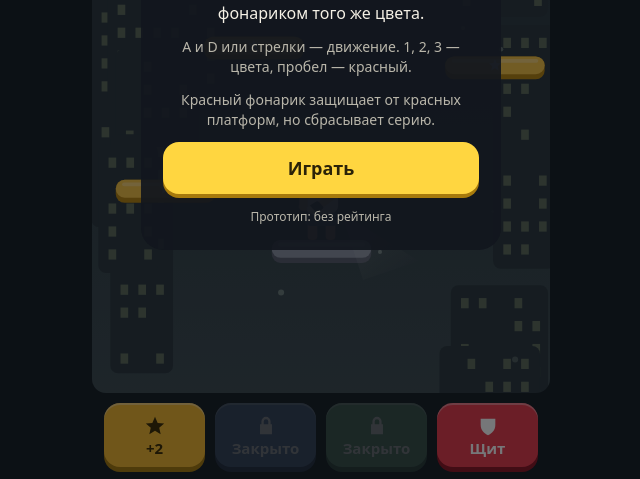
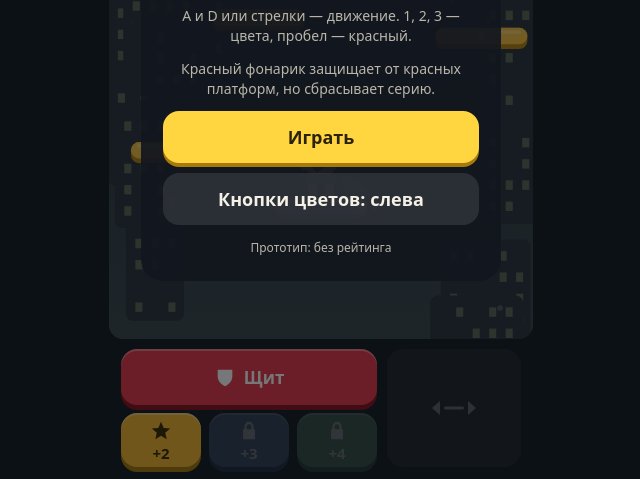
Before and after one commit to NewbieGD/social-lift, a website built with Vite: page frontend/index.html in a window 1280 px wide. Shown: the part 321-800 px from the top of the page, without its empty margins (319-959 px from the left). Built offline with nearby package versions, Linux system fonts and the light colour scheme.

Commit message:
Add files via upload

```diff
--- a/frontend/index.html
+++ b/frontend/index.html
@@ -35,7 +35,15 @@
             <div id="toast" class="toast"></div>
           </div>
         </div>
-        <div id="buttons"></div>
+        <div id="controls">
+          <div id="buttons"></div>
+          <div id="pad" aria-hidden="true">
+            <svg viewBox="0 0 64 24" width="64" height="24">
+              <path d="M10 12l8-7v14zM54 12l-8-7v14z" fill="currentColor" />
+              <rect x="22" y="10.5" width="20" height="3" rx="1.5" fill="currentColor" />
+            </svg>
+          </div>
+        </div>
       </div>
 
       <div id="startScreen" class="overlay">
@@ -45,6 +53,7 @@
           <p id="startControls" class="muted"></p>
           <p id="startRed" class="muted"></p>
           <button id="startBtn" class="primary"></button>
+          <button id="sideBtn" class="secondary"></button>
           <p id="protoNote" class="note"></p>
         </div>
       </div>
--- a/frontend/src/i18n/ru.ts
+++ b/frontend/src/i18n/ru.ts
@@ -31,10 +31,12 @@ export const ru = {
   start: {
     title: 'Социальный лифт',
     lead: 'Прыгайте вверх и ловите платформы фонариком того же цвета.',
-    controlsTouch: 'Ведите пальцем по полю, чтобы двигаться. Кнопки внизу меняют цвет фонарика.',
+    controlsTouch: 'Одним пальцем ведите по полю или по полоске со стрелками, другим нажимайте цвета.',
     controlsKeys: 'A и D или стрелки — движение. 1, 2, 3 — цвета, пробел — красный.',
     redHint: 'Красный фонарик защищает от красных платформ, но сбрасывает серию.',
     play: 'Играть',
+    sideLeft: 'Кнопки цветов: слева',
+    sideRight: 'Кнопки цветов: справа',
   },
   result: {
     title: 'Вы дошли до:',
--- a/frontend/src/input/input.ts
+++ b/frontend/src/input/input.ts
@@ -23,14 +23,21 @@ export class InputController {
   /** Pixels per world unit, updated on resize. */
   scale = 1;
 
-  constructor(private field: HTMLElement) {
+  private steerSurface: HTMLElement | null = null;
+
+  constructor(surfaces: HTMLElement[]) {
     window.addEventListener('keydown', this.onKeyDown);
     window.addEventListener('keyup', this.onKeyUp);
     window.addEventListener('blur', () => this.reset());
-    field.addEventListener('pointerdown', this.onPointerDown);
-    field.addEventListener('pointermove', this.onPointerMove);
-    field.addEventListener('pointerup', this.onPointerUp);
-    field.addEventListener('pointercancel', this.onPointerUp);
+    for (const el of surfaces) this.addSurface(el);
+  }
+
+  /** Any element that should accept steering drags (play field, side pad). */
+  addSurface(el: HTMLElement): void {
+    el.addEventListener('pointerdown', this.onPointerDown);
+    el.addEventListener('pointermove', this.onPointerMove);
+    el.addEventListener('pointerup', this.onPointerUp);
+    el.addEventListener('pointercancel', this.onPointerUp);
   }
 
   /** Called by light buttons and keyboard shortcuts. */
@@ -103,9 +110,11 @@ export class InputController {
   private onPointerDown = (e: PointerEvent): void => {
     if (this.steerPointer !== null) return;
     this.steerPointer = e.pointerId;
-    this.field.setPointerCapture?.(e.pointerId);
+    const el = e.currentTarget as HTMLElement;
+    this.steerSurface = el;
+    el.setPointerCapture?.(e.pointerId);
     if (this.mode === 'zones') {
-      const rect = this.field.getBoundingClientRect();
+      const rect = el.getBoundingClientRect();
       this.zoneDir = e.clientX < rect.left + rect.width / 2 ? -1 : 1;
     } else {
       this.dragStartPx = e.clientX;
@@ -118,7 +127,7 @@ export class InputController {
   private onPointerMove = (e: PointerEvent): void => {
     if (e.pointerId !== this.steerPointer) return;
     if (this.mode === 'zones') {
-      const rect = this.field.getBoundingClientRect();
+      const rect = (this.steerSurface ?? (e.currentTarget as HTMLElement)).getBoundingClientRect();
       this.zoneDir = e.clientX < rect.left + rect.width / 2 ? -1 : 1;
       return;
     }
@@ -136,6 +145,7 @@ export class InputController {
   private onPointerUp = (e: PointerEvent): void => {
     if (e.pointerId !== this.steerPointer) return;
     this.steerPointer = null;
+    this.steerSurface = null;
     this.dragTargetX = null;
     this.zoneDir = 0;
   };
--- a/frontend/src/main.ts
+++ b/frontend/src/main.ts
@@ -20,9 +20,11 @@ const hintEl = $('hint');
 const toastEl = $('toast');
 const walletEl = scoreEl.parentElement as HTMLElement;
 const buttonsEl = $('buttons');
+const controlsEl = $('controls');
+const padEl = $('pad');
 
 const renderer = new Renderer(canvas);
-const input = new InputController(field);
+const input = new InputController([field, padEl]);
 const isTouch = window.matchMedia('(pointer: coarse)').matches;
 
 let sim = new Sim(randomSeed(), 700);
@@ -49,7 +51,7 @@ function layout(): void {
   renderer.resize(cssW, cssH, scale);
   input.scale = scale;
   sim.setViewHeight(viewH);
-  buttonsEl.style.maxWidth = `${Math.max(cssW, 300)}px`;
+  controlsEl.style.maxWidth = `${Math.max(cssW, 300)}px`;
 }
 
 new ResizeObserver(layout).observe(field);
@@ -57,7 +59,7 @@ window.addEventListener('orientationchange', () => setTimeout(layout, 200));
 
 // ---------- Light buttons ----------
 
-const LIGHTS: LightId[] = ['yellow', 'blue', 'green', 'red'];
+const LIGHTS: LightId[] = ['red', 'yellow', 'blue', 'green'];
 const ICONS: Record<LightId, string> = {
   yellow: '<path d="M12 2l2.9 6.6 7.1.6-5.4 4.7 1.6 7L12 17.3 5.8 20.9l1.6-7L2 9.2l7.1-.6z"/>',
   blue: '<path d="M12 2l8 10-8 10-8-10z"/>',
@@ -93,7 +95,7 @@ function renderButtons(): void {
     b.classList.toggle('locked', locked);
     b.classList.toggle('active', sim.light === light);
     const label = light === 'red' ? 'Щит' : `+${gameConfig.colors[light as ColorId].points}`;
-    const html = `<svg viewBox="0 0 24 24" fill="currentColor" aria-hidden="true">${locked ? LOCK : ICONS[light]}</svg><span>${locked ? ru.hud.locked : label}</span>`;
+    const html = `<svg viewBox="0 0 24 24" fill="currentColor" aria-hidden="true">${locked ? LOCK : ICONS[light]}</svg><span>${label}</span>`;
     if (b.dataset.html !== html) {
       b.innerHTML = html;
       b.dataset.html = html;
@@ -241,6 +243,27 @@ $('startRed').textContent = ru.start.redHint;
 $('startBtn').textContent = ru.start.play;
 $('protoNote').textContent = ru.proto;
 $('startBtn').addEventListener('click', startRun);
+
+// Which side the color buttons sit on. Default: left thumb on colors, right thumb steers.
+type Side = 'left' | 'right';
+function readSide(): Side {
+  try {
+    return localStorage.getItem('sl_side') === 'right' ? 'right' : 'left';
+  } catch {
+    return 'left';
+  }
+}
+function applySide(side: Side): void {
+  controlsEl.classList.toggle('mirror', side === 'right');
+  $('sideBtn').textContent = side === 'left' ? ru.start.sideLeft : ru.start.sideRight;
+  try {
+    localStorage.setItem('sl_side', side);
+  } catch {
+    /* storage unavailable: ignore */
+  }
+}
+applySide(readSide());
+$('sideBtn').addEventListener('click', () => applySide(readSide() === 'left' ? 'right' : 'left'));
 $('againBtn').addEventListener('click', startRun);
 $('pauseBtn').addEventListener('click', pause);
 $('resumeBtn').addEventListener('click', resume);
--- a/frontend/src/styles.css
+++ b/frontend/src/styles.css
@@ -4,7 +4,7 @@
   --ink-dim: #b9b6aa;
   --panel: rgba(18, 22, 30, 0.92);
   --accent: #ffd640;
-  --btn-h: 64px;
+  --btn-h: 54px;
   --safe-top: env(safe-area-inset-top, 0px);
   --safe-bottom: env(safe-area-inset-bottom, 0px);
   --font: 'Rubik', 'Manrope', system-ui, -apple-system, 'Segoe UI', Roboto, sans-serif;
@@ -75,6 +75,7 @@ canvas {
 }
 
 .wallet {
+  flex: none;
   display: flex;
   align-items: center;
   gap: 8px;
@@ -120,9 +121,13 @@ canvas {
 }
 
 .hud-right {
+  flex: 1 1 auto;
+  min-width: 0;
   display: flex;
+  justify-content: flex-end;
   align-items: center;
   gap: 8px;
+  margin-left: 8px;
 }
 
 .tier {
@@ -132,12 +137,14 @@ canvas {
   background: rgba(10, 14, 20, 0.45);
   color: var(--ink-dim);
   white-space: nowrap;
+  min-width: 0;
   max-width: 150px;
   overflow: hidden;
   text-overflow: ellipsis;
 }
 
 .icon-btn {
+  flex: none;
   pointer-events: auto;
   width: 40px;
   height: 40px;
@@ -153,7 +160,7 @@ canvas {
 .hint {
   position: absolute;
   left: 50%;
-  bottom: 18px;
+  top: 62px;
   transform: translateX(-50%);
   padding: 8px 14px;
   border-radius: 12px;
@@ -171,7 +178,7 @@ canvas {
 
 .toast {
   position: absolute;
-  top: 64px;
+  top: 108px;
   left: 50%;
   padding: 10px 18px;
   border-radius: 14px;
@@ -192,16 +199,46 @@ canvas {
   transform: translate(-50%, 0);
 }
 
-/* Light buttons: chunky plastic look for the first tiers. */
-#buttons {
+/* Bottom controls: color cluster on one side, steering pad on the other. */
+#controls {
   flex: none;
-  display: grid;
-  grid-template-columns: repeat(4, 1fr);
+  display: flex;
   gap: 10px;
   width: 100%;
   max-width: 480px;
   margin: 0 auto;
   padding: 10px 12px 12px;
+  touch-action: none;
+}
+
+#controls.mirror {
+  flex-direction: row-reverse;
+}
+
+#buttons {
+  flex: 0 0 64%;
+  display: grid;
+  grid-template-columns: repeat(3, 1fr);
+  gap: 8px;
+  touch-action: none;
+}
+
+/* The shield gets the whole top row: biggest target for the most urgent press. */
+#buttons .light-btn[data-light='red'] {
+  grid-column: 1 / -1;
+  flex-direction: row;
+  gap: 8px;
+  height: 56px;
+  font-size: 17px;
+}
+
+#pad {
+  flex: 1;
+  display: grid;
+  place-items: center;
+  border-radius: 16px;
+  background: rgba(255, 255, 255, 0.05);
+  color: rgba(255, 255, 255, 0.28);
   touch-action: none;
 }
 
```
